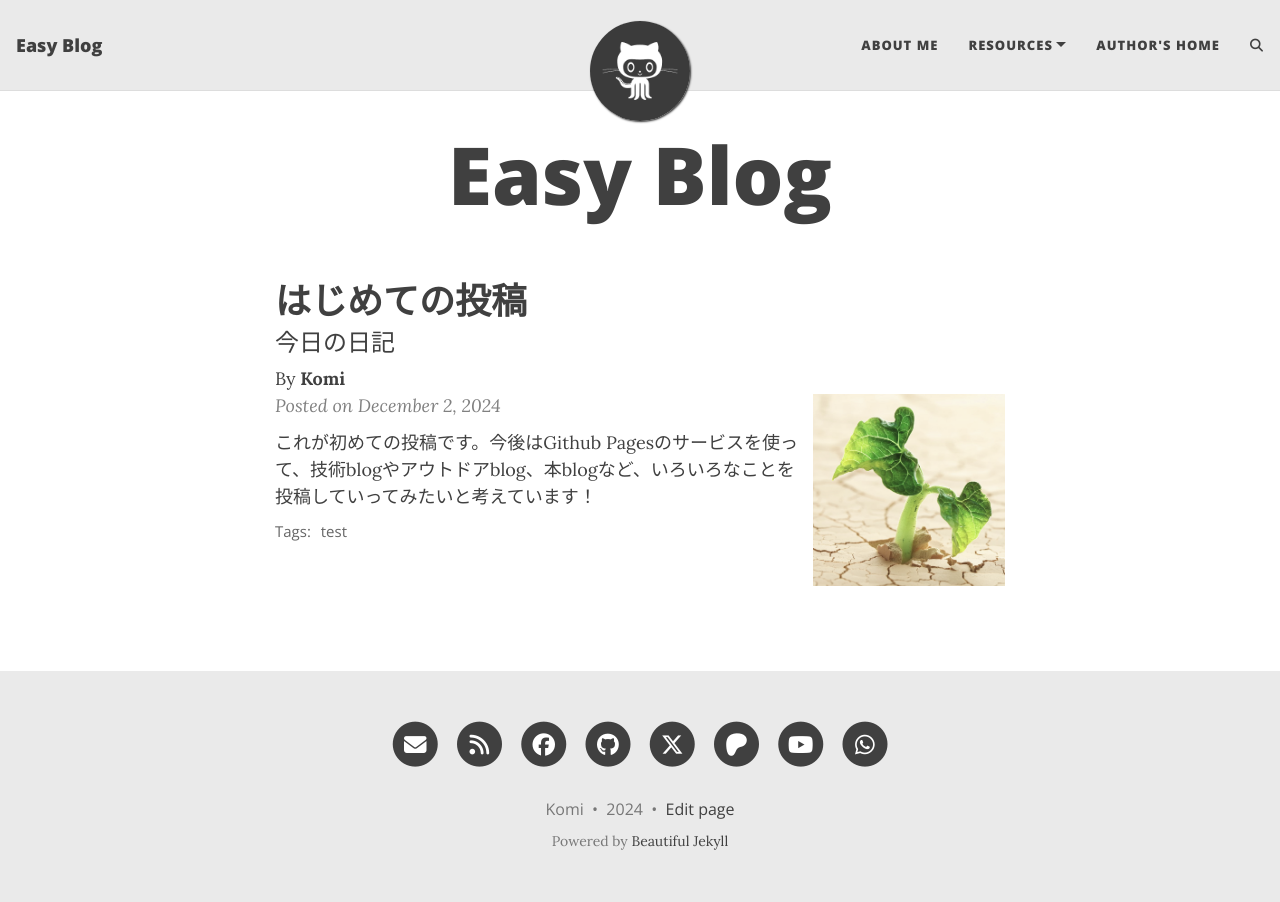
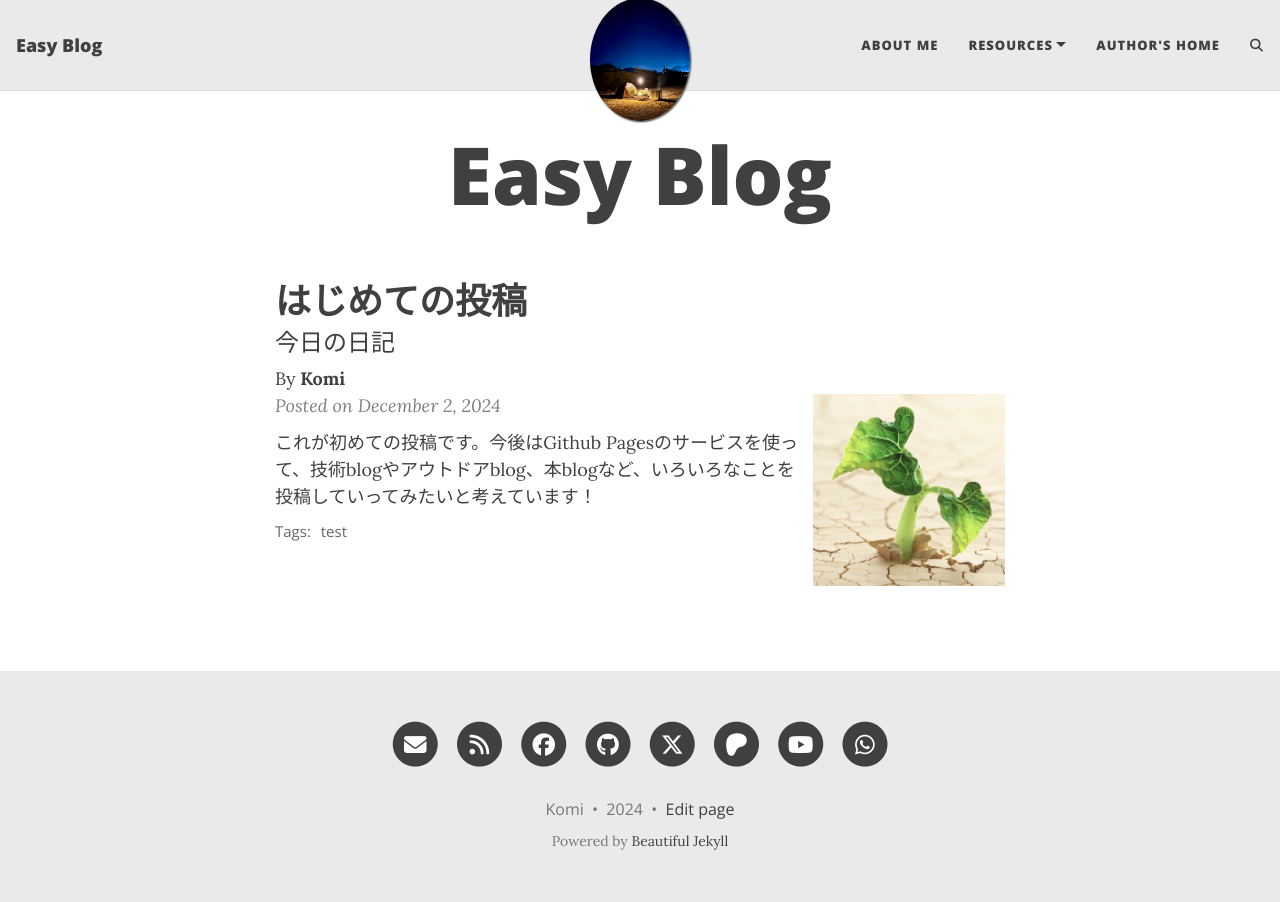
Before and after one commit to sksr2024/easyblog, a Jekyll site: the page built from index.html, in a window 1280 px wide. Built offline with Jekyll 4.4.1, drawn with Linux system fonts in a browser that asks for light colours; the list of posts is cut into pages by our own code; comment, search, counter and statistics services are not loaded.

Commit message:
changed icon

```diff
--- a/_config.yml
+++ b/_config.yml
@@ -32,7 +32,7 @@ navbar-links:
 
 # Image to show in the navigation bar - works best with a square image
 # Remove this parameter if you don't want an image in the navbar
-avatar: "/assets/img/avatar-icon.png"
+avatar: "/assets/img/camp.png"
 
 # By default, the image is cut into a circle. You can disable this behaviour by setting 'round-avatar: false'
 round-avatar: true
```
Also changed, not shown: assets/img/camp.png (added).
